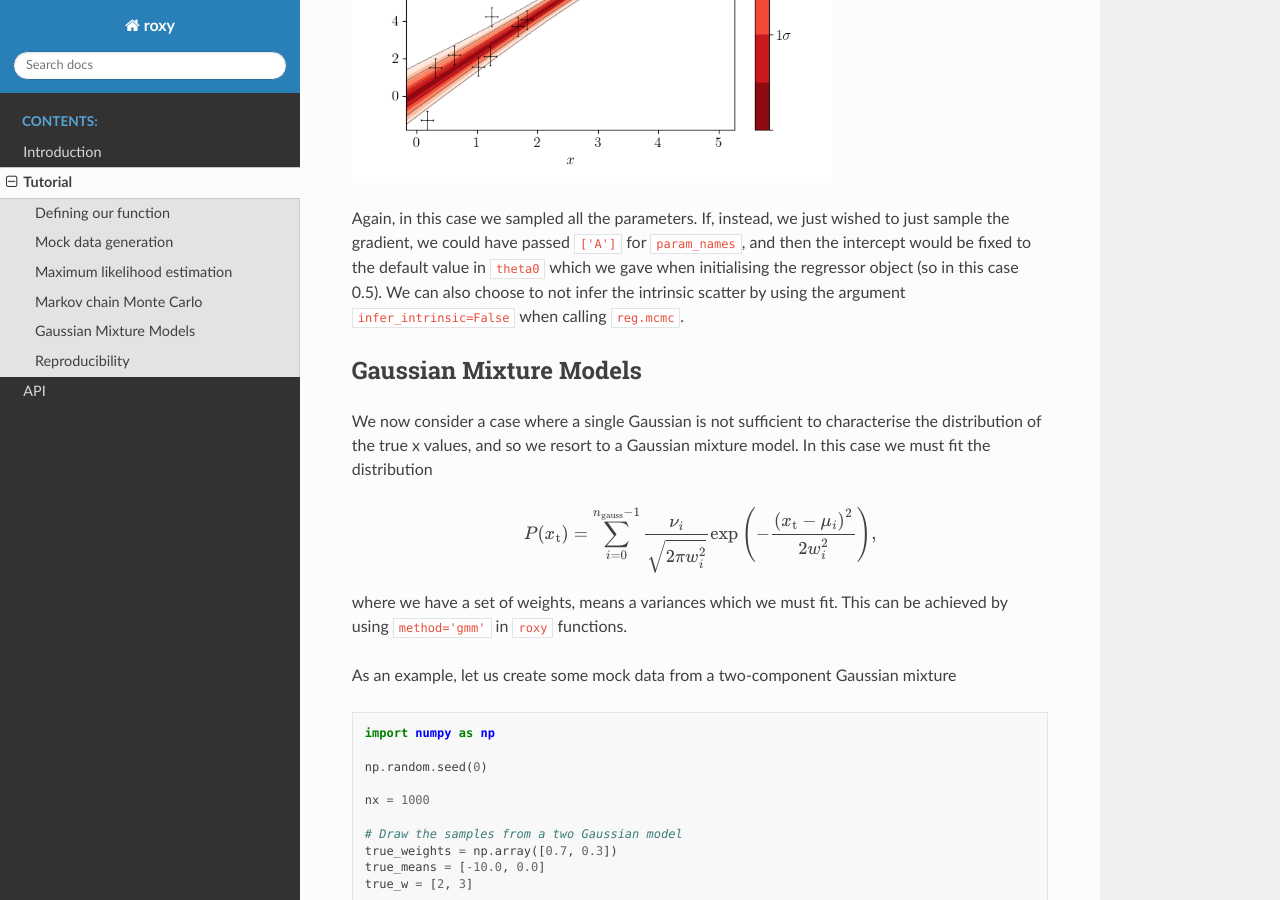
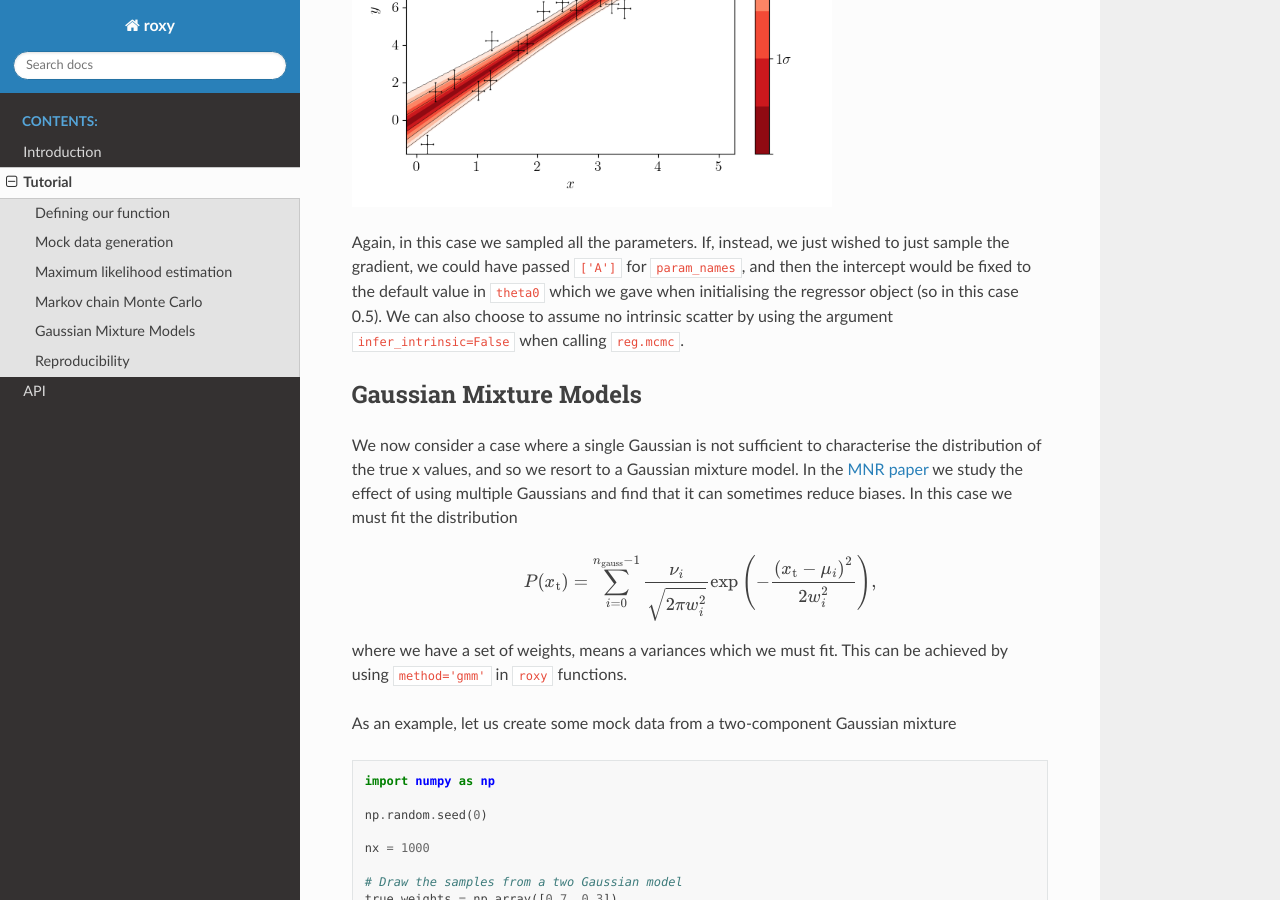
Before and after one commit to DeaglanBartlett/roxy, a Sphinx documentation site: the page built from docs/source/tutorial.rst, in a window 1280 px wide and 900 px high, scrolled down 4589 px. Built offline with Sphinx 7.4.7 and the Read the Docs theme 2.0.0, drawn with Linux system fonts in a browser that asks for light colours; some of the changed text lies outside the part shown.

Commit message:
Minor rewording of tutorial and README

```diff
--- a/README.rst
+++ b/README.rst
@@ -38,8 +38,9 @@
 About
 =====
 
-``roxy`` (Regression and Optimisation with X and Y errors) is a python package for performing
-MCMC where the data have both x and y errors. The common approach for this problem is to use a
+``roxy`` (Regression and Optimisation with X and Y errors) is a python package for
+fitting a function to data (regression) where the data have both x and y errors, using Markov Chain Monte Carlo (MCMC).
+The common approach for this problem is to use a
 Gaussian likelihood with a mean given by :math:`f(x_{\rm obs}, \theta)` and a variance
 :math:`\sigma_y^2 + f^\prime(x_{\rm obs}, \theta)^2 \sigma_x^2`, but this ignores the underlying
 distribution of true x values and thus gives biased results. Instead, this package allows
--- a/docs/source/tutorial.rst
+++ b/docs/source/tutorial.rst
@@ -9,7 +9,8 @@
 To start with, we call functions with the argument ``method='mnr'``
 as this is the simplest recommended likelihood for data with x and y errors, however this can be replaced with ``method='unif'``
 for an infinite uniform prior on the true x values, or ``method='prof'`` to use the profile likelihood.
-It is important to choose mnr over the prof or unif methods when one needs to infer the intrinsic scatter in a relation.
+In the presence of x-errors, the profile method is accurate in the absence of intrinsic scatter and the
+unif method able to recover intrinsic scatter, however MNR is the only method that is approximately unbiased in all the regression parameters.
 
 Next, we show how to extend the MNR method to a sum of Gaussians using the argument
 ``method='gmm'``.
@@ -18,7 +19,7 @@
 tutorial, however, so that you can get used to ``roxy``'s features before worrying about the choice
 of likelihood.
 
-Please see the MNR paper for more details on these likelihoods and their advantages/disadvantages.
+Please see the `MNR paper <https://arxiv.org/abs/2309.00948>`_ for more details on these likelihoods and their advantages/disadvantages.
 
 We provide a note about the reproducibility of the tutorial results at the end of the tutorial.
 
@@ -99,7 +100,7 @@
 In this example, we optimised all the parameters. If, instead, we just wished to only find the gradient,
 we could have used ``['A']`` instead of ``param_names``, and then the intercept would be fixed to the default value in
 ``theta0`` which we gave when initialising the regressor object (so in this case 0.5). We can also choose
-to not infer the intrinsic scatter by using the argument ``infer_intrinsic=False`` when calling ``reg.optimise``.
+to assume no intrinsic scatter by using the argument ``infer_intrinsic=False`` when calling ``reg.optimise``.
 
 
 Markov chain Monte Carlo
@@ -152,14 +153,17 @@
 Again, in this case we sampled all the parameters. If, instead, we just wished to just sample the gradient,
 we could have passed ``['A']`` for ``param_names``, and then the intercept would be fixed to the default value in
 ``theta0`` which we gave when initialising the regressor object (so in this case 0.5). We can also choose
-to not infer the intrinsic scatter by using the argument ``infer_intrinsic=False`` when calling ``reg.mcmc``.
+to assume no intrinsic scatter by using the argument ``infer_intrinsic=False`` when calling ``reg.mcmc``.
 
 
 Gaussian Mixture Models
 ------------------------
 
 We now consider a case where a single Gaussian is not sufficient to characterise the distribution of the true x values,
-and so we resort to a Gaussian mixture model. In this case we must fit the distribution
+and so we resort to a Gaussian mixture model.
+In the `MNR paper <https://arxiv.org/abs/2309.00948>`_ we study the effect of using multiple Gaussians and find that
+it can sometimes reduce biases.
+In this case we must fit the distribution
 
 .. math::
 
```
Also changed, not shown: other parts of docs/source/tutorial.rst (+1 -1 lines).
